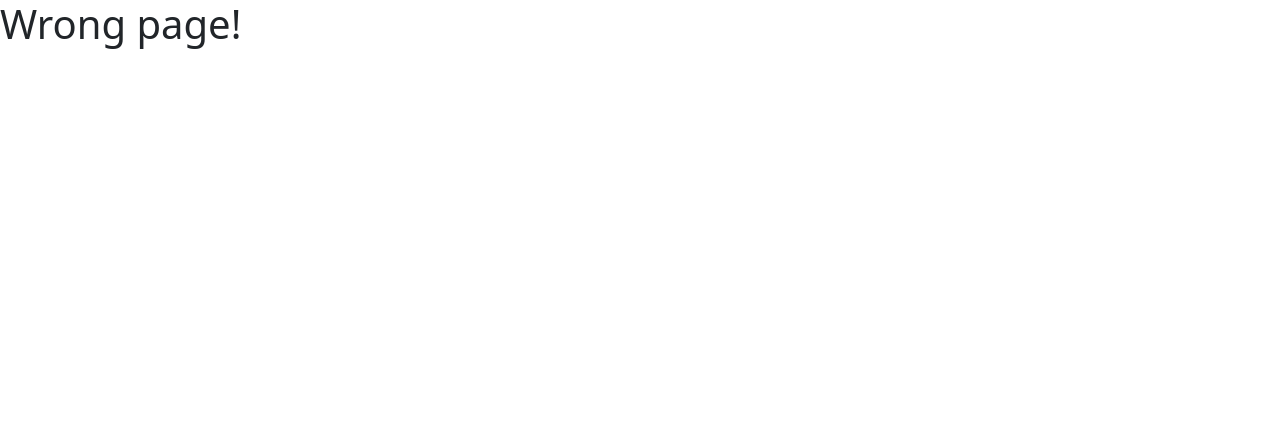
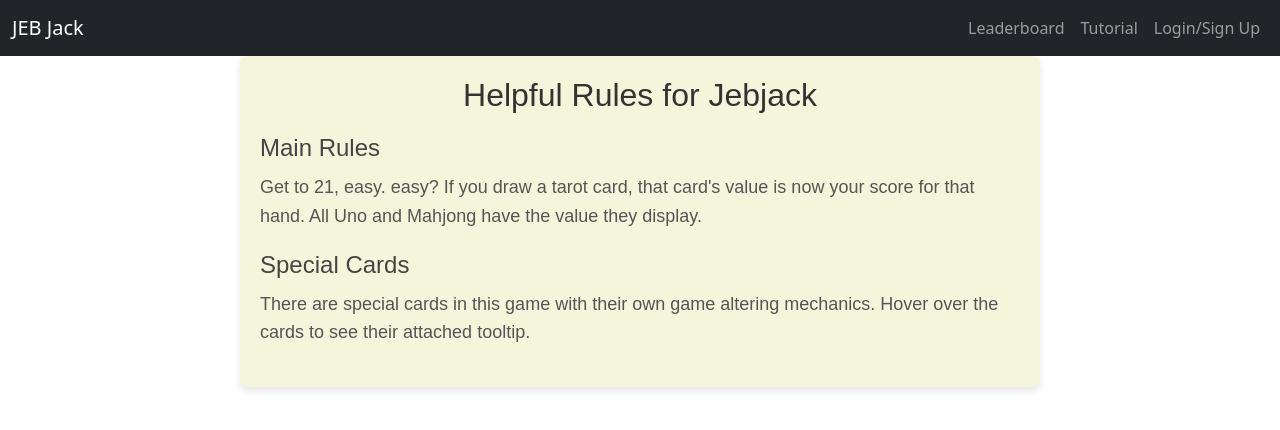
Before and after one commit to ekellogg90/JEB-Jack, a React (Vite) app in the folder client/: page /tutorial in a window 1280 px wide. Before the commit this address had no page. Shown: the top 430 px of the page. Built offline with nearby package versions, Linux system fonts and the light colour scheme.

Commit message:
created tutorial page

```diff
--- a/client/src/components/Hand.jsx
+++ b/client/src/components/Hand.jsx
@@ -13,9 +13,8 @@ export default function regularHand({cards,owner,handValue}) {
         <Container>
             <Row>
                 {cardIMGarr.map((card, index) => (
-                <Col>
+                <Col key={index}>
                 <Card
-                    key={index}
                     deckName={card.deckName}
                     cardIndex={card.cardIndex}
                 />
--- a/client/src/components/Navbar.jsx
+++ b/client/src/components/Navbar.jsx
@@ -23,6 +23,10 @@ const AppNavbar = () => {
               <Nav.Link as={Link} to='/leader'>
                 Leaderboard
               </Nav.Link>
+              <Nav.Link as={Link} to='/tutorial'>
+                Tutorial
+              </Nav.Link>
+
               {/* if user is logged in show profile and logout */}
               {Auth.loggedIn() ? (
                 <>
--- a/client/src/main.jsx
+++ b/client/src/main.jsx
@@ -6,6 +6,7 @@ import HomePage from './pages/HomePage.jsx';
 import LeaderBoard from './pages/LeaderBoard.jsx';
 import Game from './pages/Game.jsx';
 import Profile from './pages/Profile.jsx';
+import Tutorial from './pages/Tutorial.jsx';
 
 import 'bootstrap/dist/css/bootstrap.min.css';
 
@@ -32,6 +33,10 @@ const router = createBrowserRouter([
         path: 'profile',
         element: <Profile />,
       },
+      {
+        path: 'tutorial',
+        element: <Tutorial />
+      }
     ]
   }
 ])
--- /dev/null
+++ b/client/src/pages/Tutorial.jsx
@@ -0,0 +1,59 @@
+import React from 'react';
+
+const Tutorial = () => {
+  const styles = {
+    container: {
+      maxWidth: '800px',
+      margin: 'auto',
+      padding: '20px',
+      fontFamily: 'Arial, sans-serif',
+      backgroundColor: '#f5f5dc',
+      borderRadius: '8px',
+      boxShadow: '0 4px 8px rgba(0, 0, 0, 0.1)',
+    },
+    header: {
+      textAlign: 'center',
+      fontSize: '32px',
+      marginBottom: '20px',
+      color: '#333',
+    },
+    section: {
+      marginBottom: '20px',
+    },
+    sectionHeader: {
+      fontSize: '24px',
+      marginBottom: '10px',
+      color: '#444',
+    },
+    paragraph: {
+      fontSize: '18px',
+      lineHeight: '1.6',
+      color: '#555',
+    },
+  };
+
+  return (
+    <div style={styles.container}>
+      <h1 style={styles.header}>Helpful Rules for Jebjack</h1>
+
+      <div style={styles.section}>
+        <h2 style={styles.sectionHeader}>Main Rules</h2>
+        <p style={styles.paragraph}>
+          Get to 21, easy. easy? If you draw a tarot card, that card's value is
+          now your score for that hand. All Uno and Mahjong have the value they
+          display.
+        </p>
+      </div>
+
+      <div style={styles.section}>
+        <h2 style={styles.sectionHeader}>Special Cards</h2>
+        <p style={styles.paragraph}>
+          There are special cards in this game with their own game altering
+          mechanics. Hover over the cards to see their attached tooltip.
+        </p>
+      </div>
+    </div>
+  );
+};
+
+export default Tutorial;
```
